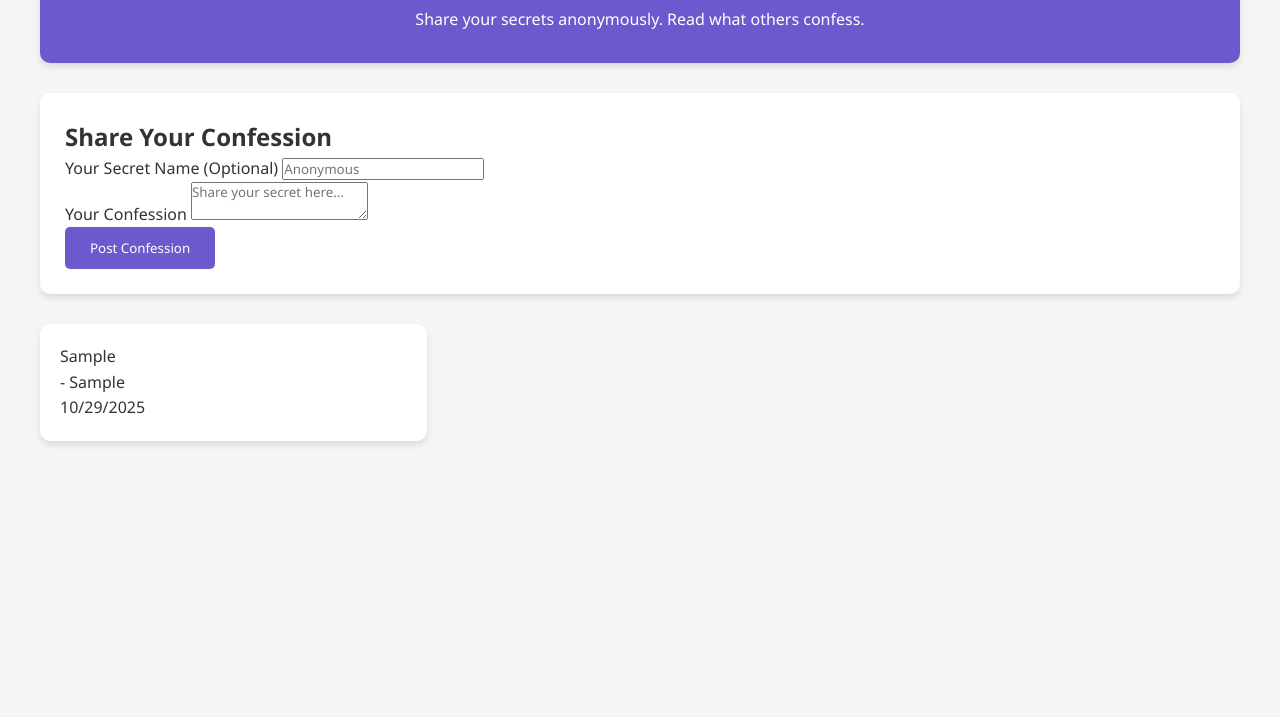
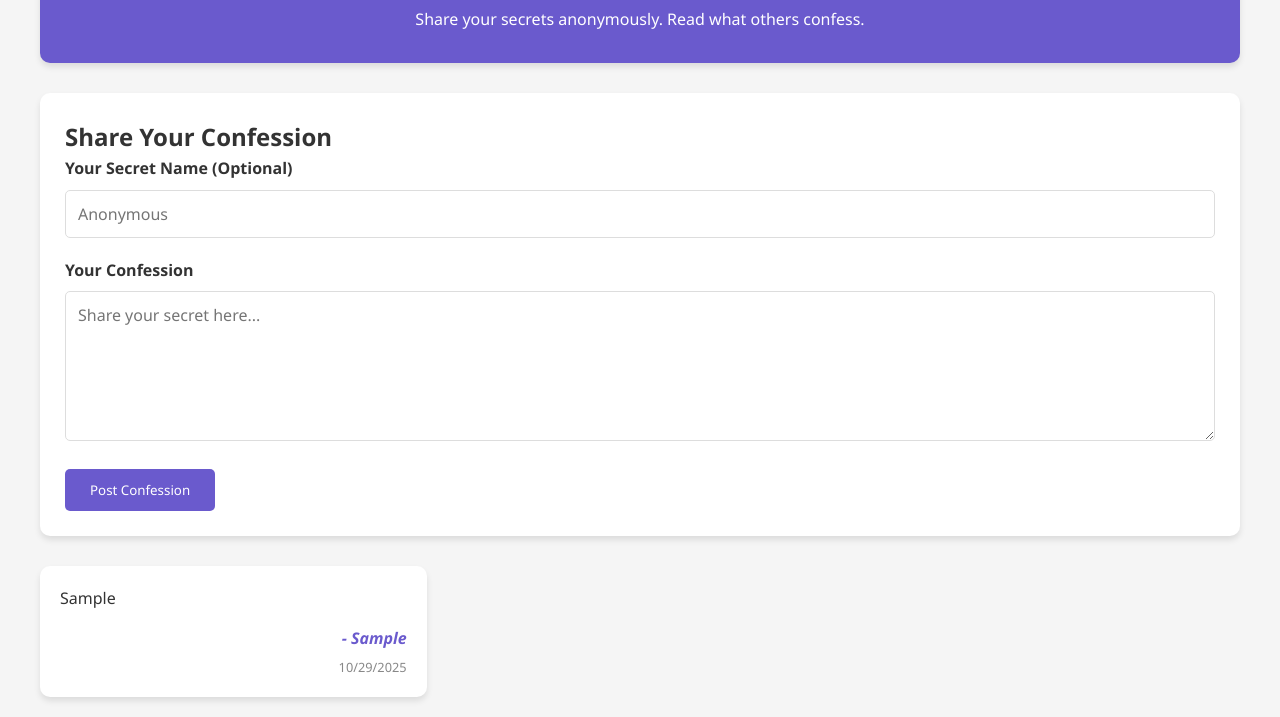
Before and after one commit to Yuroglitch/Confession-wall, a plain HTML site: page index.html in a window 1280 px wide. Both pictures are taken after typing "Sample", "Sample" into the empty fields and a click on the button "Post Confession". Shown: the part 117-834 px from the top of the page. Before the commit the page ends 800 px from the top, so only its background shows below. Drawn offline with Linux system fonts and the light colour scheme; no server answers.

Commit message:
Add confession website

```diff
--- a/index.html
+++ b/index.html
@@ -15,6 +15,13 @@
         .confession-card { background-color: white; padding: 20px; border-radius: 10px; box-shadow: 0 4px 6px rgba(0, 0, 0, 0.1); }
         button { background-color: #6a5acd; color: white; border: none; padding: 12px 25px; border-radius: 5px; cursor: pointer; }
         .empty-wall { text-align: center; padding: 40px; color: #888; grid-column: 1 / -1; }
+        .form-group { margin-bottom: 20px; }
+        label { display: block; margin-bottom: 8px; font-weight: 600; }
+        input, textarea { width: 100%; padding: 12px; border: 1px solid #ddd; border-radius: 5px; font-size: 1rem; }
+        textarea { height: 150px; resize: vertical; }
+        .confession-text { margin-bottom: 15px; line-height: 1.6; }
+        .confession-author { font-style: italic; color: #6a5acd; font-weight: 600; text-align: right; }
+        .confession-date { font-size: 0.8rem; color: #888; margin-top: 5px; text-align: right; }
     </style>
 </head>
 <body>
@@ -45,9 +52,9 @@
     </div>
 
     <script>
-        // JSONBin Configuration - REPLACE THESE WITH YOUR CREDENTIALS
+        // JSONBin Configuration
         const BIN_ID = '690200e580b27952c6e762b7';
-        const API_KEY = 'YOUR_ACCESS_KEY_HERE'; // ← Replace this
+        const API_KEY = '$2a$10$7mUz5OEp6WeuL2J/OcGaV.76j4LCSVou5jBJ.dJjjHn1Cp/0Lm2SC';
 
         let confessions = [];
 
```
